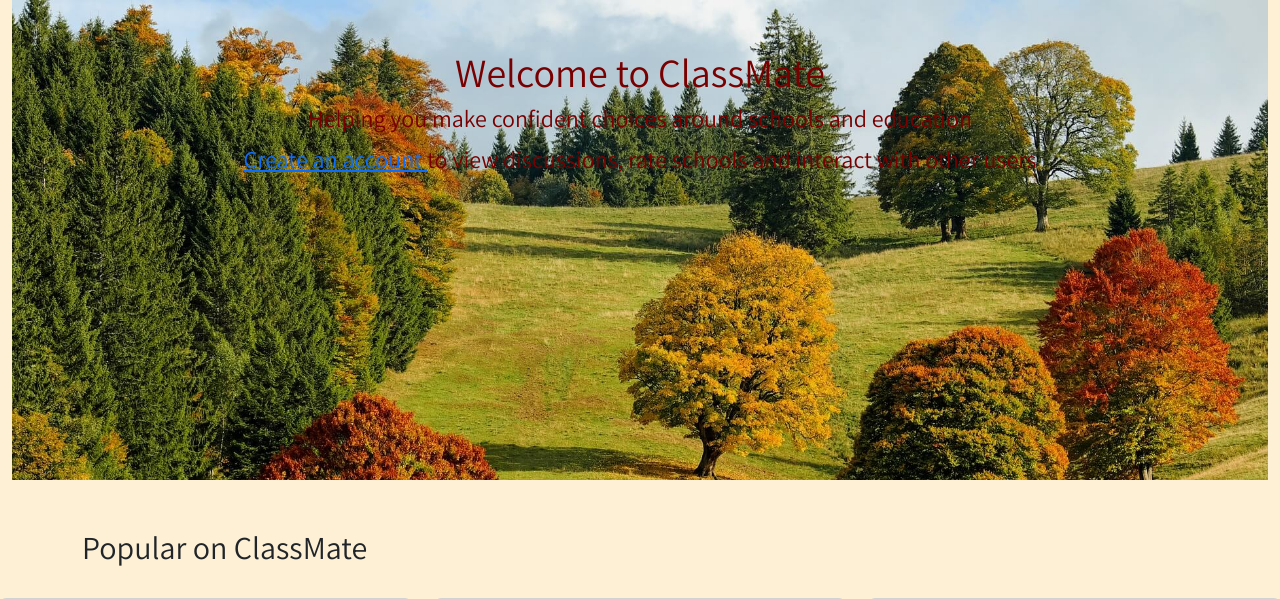
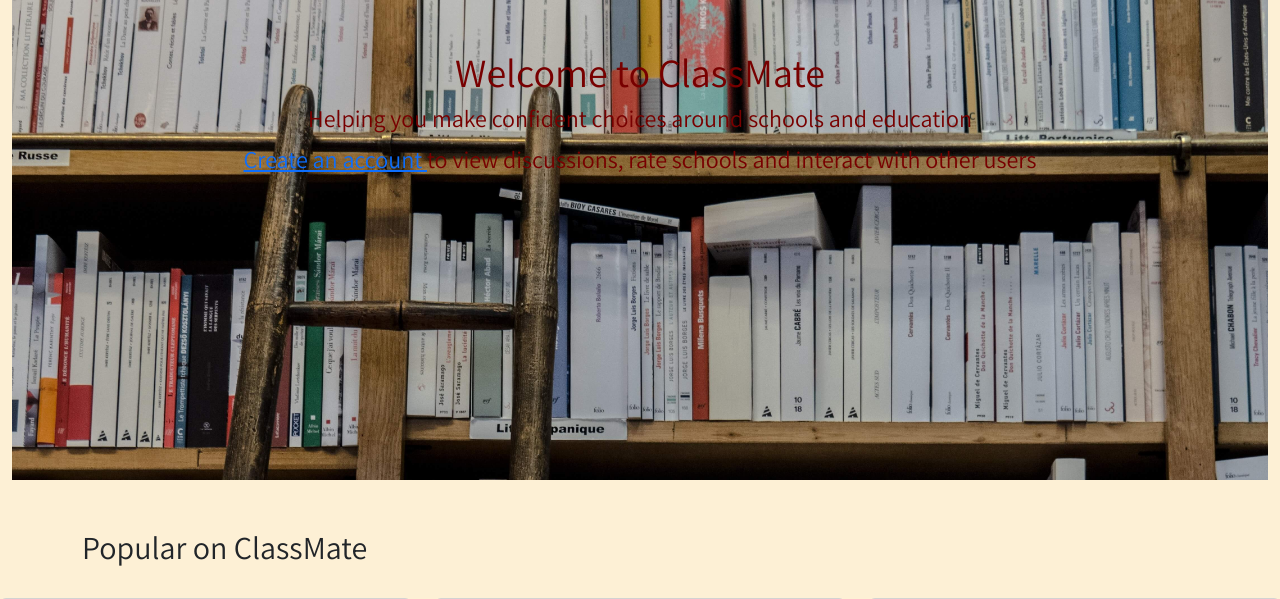
Before and after one commit to georgiagrayland/P4-ClassMate, a Django app: page / in a window 1280 px wide. Shown: the part 74-673 px from the top of the page. Run offline with Django 3.2, Linux system fonts and the light colour scheme; some libraries are stand-ins or nearby versions.

Commit message:
edit image on home screen

```diff
--- a/static/css/style.css
+++ b/static/css/style.css
@@ -69,7 +69,7 @@
 }
 
 .main-image {
-    background: url('../media/background-image.jpg') no-repeat;
+    background: url('../media/books.jpg') no-repeat;
     background-size: cover;
     height: 60vh;
 }
```
Also changed, not shown: static/media/books.jpg (added).
